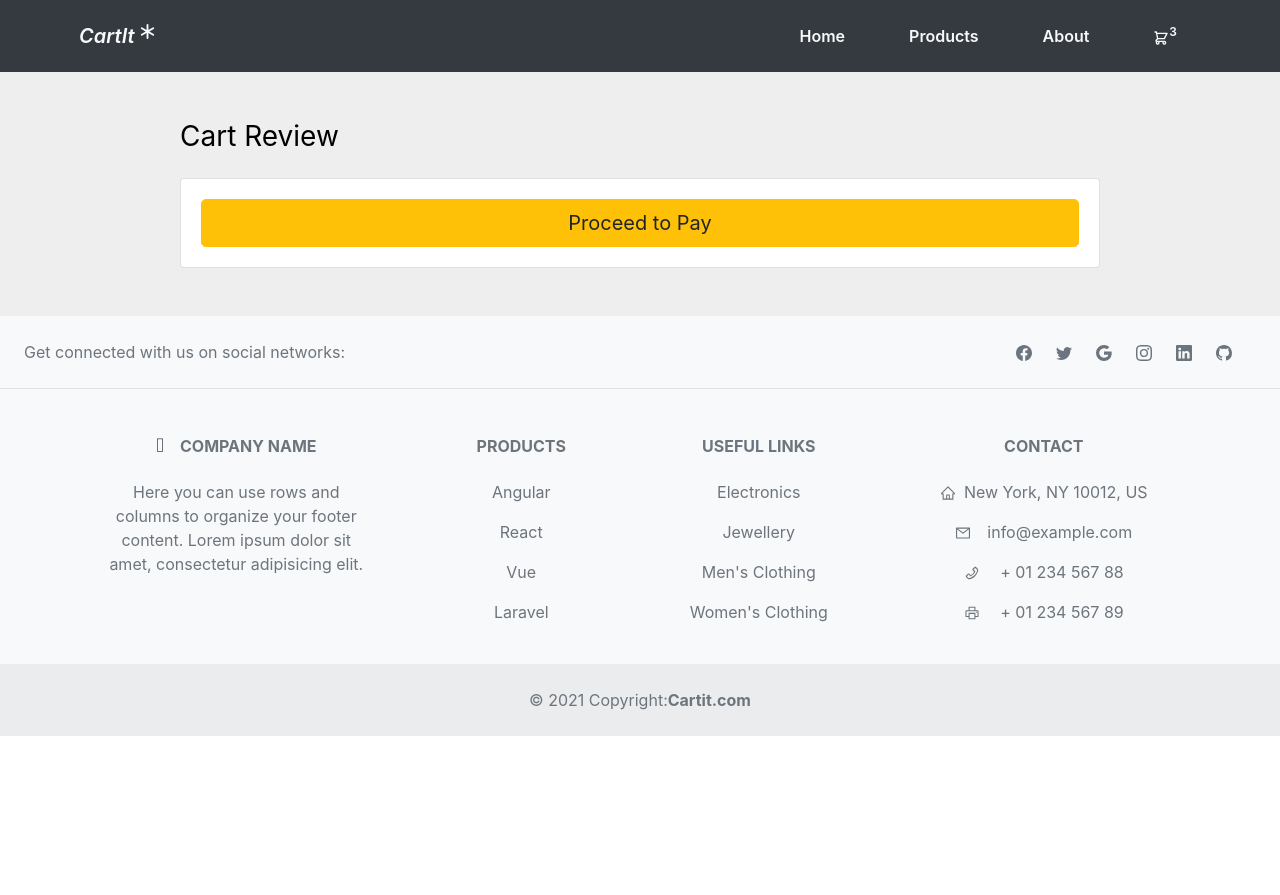
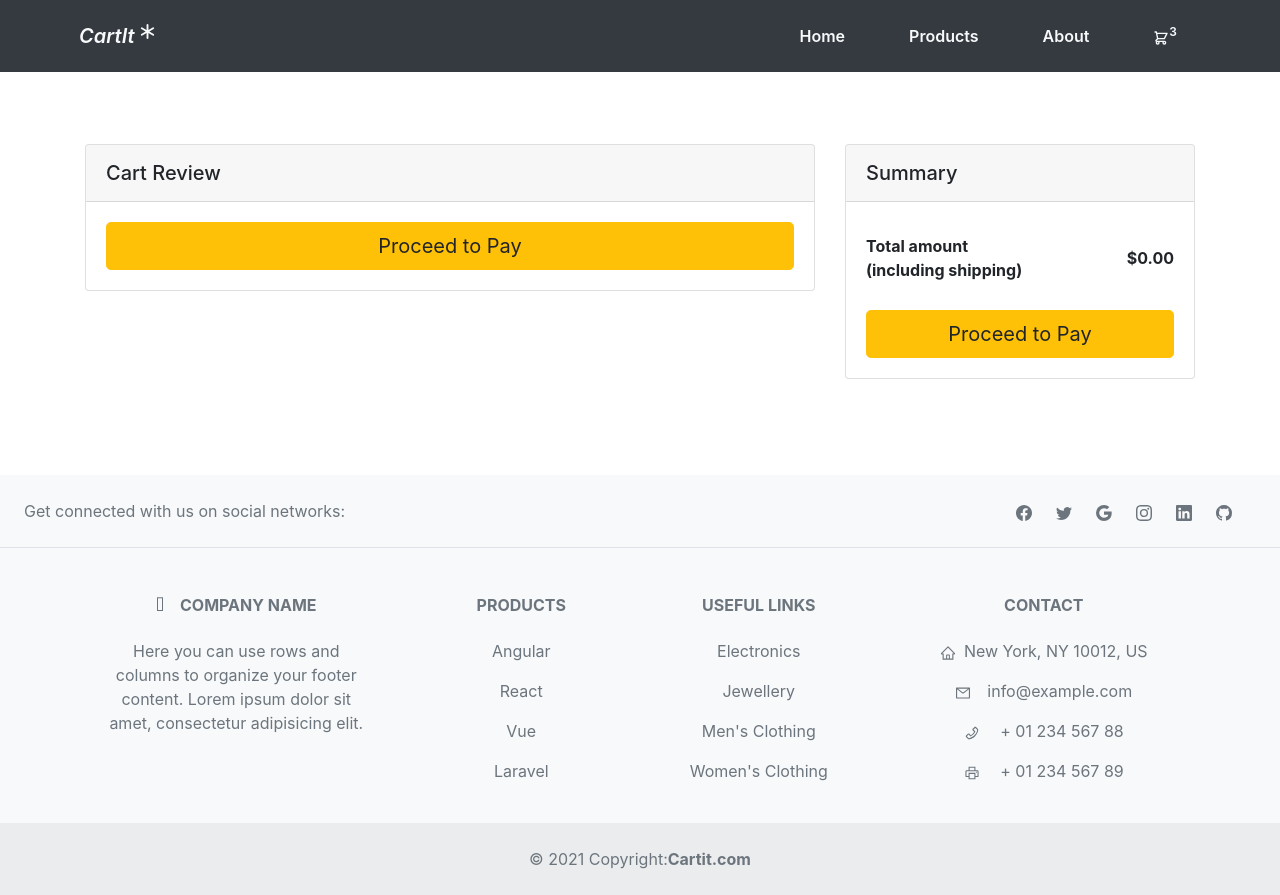
Before and after one commit to vishal-arora-2/your-store, a React (Create React App) app: page /cartreview in a window 1280 px wide. Before the commit the page ends 800 px from the top, so only its background shows below. Built offline with nearby package versions, Linux system fonts and the light colour scheme.

Commit message:
Layout Changes

```diff
--- a/src/Pages/CartReview.jsx
+++ b/src/Pages/CartReview.jsx
@@ -1,5 +1,6 @@
 import { useState, useEffect } from "react";
 import { useSelector } from "react-redux";
+import Total from "../components/CartCard/RightTotal";
 import CartReviewCard from "../components/CartReviewCard/CartReviewCard";
 
 const CartReview = () => {
@@ -13,19 +14,17 @@ const CartReview = () => {
   }, [data.cartItems]);
 
   return (
-    <section class="h-100" style={{ backgroundColor: "#eee" }}>
-      <div class="container h-100 py-5">
-        <div class="row d-flex justify-content-center align-items-center h-100">
-          <div class="col-10">
-            <div class="d-flex justify-content-between align-items-center mb-4">
-              <h3 class="fw-normal mb-0 text-black">Cart Review</h3>
-            </div>
-            <div>
+    <section className="h-100 gradient-custom">
+      <div className="container py-5">
+        <div className="row d-flex justify-content-center my-4">
+          <div className="col-md-8">
+            <div className="card mb-4">
+              <div className="card-header py-3">
+                <h5 className="mb-0">Cart Review</h5>
+              </div>
               {details.map((item) => {
                 return <CartReviewCard item={item} />;
               })}
-            </div>
-            <div class="card">
               <div class="card-body">
                 <button type="button" class="btn btn-warning btn-block btn-lg">
                   Proceed to Pay
@@ -33,6 +32,7 @@ const CartReview = () => {
               </div>
             </div>
           </div>
+          <Total condition={"1"} />
         </div>
       </div>
     </section>
--- a/src/Pages/Myrouter.jsx
+++ b/src/Pages/Myrouter.jsx
@@ -15,7 +15,7 @@ const Myrouter = () => {
         <Navbar />
         <Routes>
           <Route path="/" element={<Home />} />
-          <Route path="/cart" element={<CartReview />} />
+          <Route path="/cart" element={<Cart />} />
           <Route path="/about" element={<About />} />
           <Route path="/productlist" element={<ProductList />} />
           <Route path="/cartreview" element={<CartReview />} />
--- a/src/components/CartCard/RightTotal.jsx
+++ b/src/components/CartCard/RightTotal.jsx
@@ -1,27 +1,28 @@
-import React from 'react'
-import { useSelector } from 'react-redux';
-import { useState, useEffect } from 'react';
-import { FaShippingFast } from 'react-icons/fa';
-import { useDispatch} from 'react-redux';
-import { cartActions } from '../../slice/cartSlice';
-const Total = () => {
-  const dispatch= useDispatch();
-    const [details, setdetails] = useState([])
-    var [total, settotal]= useState();
-    const data=useSelector(state=>{
+import React from "react";
+import { useSelector } from "react-redux";
+import { useState, useEffect } from "react";
+import { FaShippingFast } from "react-icons/fa";
+import { useDispatch } from "react-redux";
+import { cartActions } from "../../slice/cartSlice";
+import { NavLink } from "react-router-dom";
+const Total = (props) => {
+  const dispatch = useDispatch();
+  const [details, setdetails] = useState([]);
+  var [total, settotal] = useState();
+  const data = useSelector((state) => {
     return state.cart.cartItems;
-    })
-    useEffect(()=>{
+  });
+  useEffect(() => {
     setdetails(data);
-      let sum=0;
-      details?.map((item)=>{
-          sum= sum+(item.price*item.quantity)
-      })
-      settotal(sum.toFixed(2))
-    })
-    const removeallfromcart=()=>{
-      dispatch(cartActions.removeAllFromcart())
-    }
+    let sum = 0;
+    details?.map((item) => {
+      sum = sum + item.price * item.quantity;
+    });
+    settotal(sum.toFixed(2));
+  });
+  const removeallfromcart = () => {
+    dispatch(cartActions.removeAllFromcart());
+  };
 
   return (
     <div class="col-md-4">
@@ -31,38 +32,73 @@ const Total = () => {
         </div>
         <div class="card-body">
           <ul class="list-group list-group-flush">
-          <li
-            class="list-group-item d-flex justify-content-between align-items-center border-0 px-0 pb-0">
+            {props.condition === "1" ? (
+              <>
+                <li class="list-group-item d-flex justify-content-between align-items-center border-0 px-0 mb-3">
+                  <div>
+                    <strong>Total amount</strong>
+                    <strong>
+                      <p class="mb-0">(including shipping)</p>
+                    </strong>
+                  </div>
+                  <span>
+                    <strong>${total}</strong>
+                  </span>
+                </li>
+              </>
+            ) : (
+              <>
+                <li class="list-group-item d-flex justify-content-between align-items-center border-0 px-0 pb-0">
                   Subtotal
                   <span>${total}</span>
                 </li>
                 <li class="list-group-item d-flex justify-content-between align-items-center px-0">
                   Shipping
-            <span>Free shipping <FaShippingFast/></span>
+                  <span>
+                    Free shipping <FaShippingFast />
+                  </span>
                 </li>
-          <li
-            class="list-group-item d-flex justify-content-between align-items-center border-0 px-0 mb-3">
+                <li class="list-group-item d-flex justify-content-between align-items-center border-0 px-0 mb-3">
                   <div>
                     <strong>Total amount</strong>
                     <strong>
                       <p class="mb-0">(including GST)</p>
                     </strong>
                   </div>
-            <span><strong>${total}</strong></span>
+                  <span>
+                    <strong>${total}</strong>
+                  </span>
                 </li>
+              </>
+            )}
           </ul>
-
-        <button type="button" class="btn btn-primary btn-lg btn-block">
+          {props.condition === "1" ? (
+            <>
+              <button type="button" class="btn btn-warning btn-block btn-lg">
+                Proceed to Pay
+              </button>
+            </>
+          ) : (
+            <>
+              <NavLink to="/cartreview" style={{ textDecoration: "none" }}>
+                <button type="button" class="btn btn-dark btn-lg btn-block">
                   Go to checkout
                 </button>
-        <button type="button" class="btn btn-warning btn-lg btn-block" onClick={removeallfromcart}>
+              </NavLink>
+              <button
+                type="button"
+                class="btn btn-warning btn-lg btn-block"
+                style={{ marginTop: "10px" }}
+                onClick={removeallfromcart}
+              >
                 Clear Cart
               </button>
+            </>
+          )}
         </div>
       </div>
     </div>
+  );
+};
 
-  )
-}
-
-export default Total
+export default Total;
--- a/src/components/CartCard/ShoppingCart.jsx
+++ b/src/components/CartCard/ShoppingCart.jsx
@@ -1,30 +1,31 @@
-import React from 'react'
-import { useState, useEffect } from 'react';
-import { useSelector } from 'react-redux';
-import TestCard from './LeftCartCard';
-import Total from './RightTotal';
-import { MdOutlineRemoveShoppingCart } from 'react-icons/md'
-import { Link } from 'react-router-dom';
+import React from "react";
+import { useState, useEffect } from "react";
+import { useSelector } from "react-redux";
+import TestCard from "./LeftCartCard";
+import Total from "./RightTotal";
+import { MdOutlineRemoveShoppingCart } from "react-icons/md";
+import { Link } from "react-router-dom";
 
 const CartCard = () => {
+  const [details, setdetails] = useState([]);
+  const data = useSelector((state) => {
+    return state.cart.cartItems;
+  });
 
-    const [details, setdetails] = useState([])
-    const data=useSelector(state=>{
-      return state.cart.cartItems;
-    })
-
-    useEffect(()=>{
+  useEffect(() => {
     setdetails(data);
-    },[data])
-
+  }, [data]);
 
   return (
     <>
- {details.length===0 ? (
+      {details.length === 0 ? (
         <>
-<div style={{textAlign:"center"}}><MdOutlineRemoveShoppingCart style={{fontSize:"10rem"}}/>
+          <div style={{ textAlign: "center" }}>
+            <MdOutlineRemoveShoppingCart style={{ fontSize: "10rem" }} />
             <h2>Your Cart is empty</h2>
-<Link to="/productlist"><button className='btn btn-success'>Explore Products</button></Link>
+            <Link to="/productlist">
+              <button className="btn btn-success">Explore Products</button>
+            </Link>
           </div>
         </>
       ) : (
@@ -36,19 +37,18 @@ const CartCard = () => {
                   <div className="card-header py-3">
                     <h5 className="mb-0">Shopping Cart</h5>
                   </div>
-          {details.map((b)=>{
-        return <TestCard b={b} />
+                  {details.map((b) => {
+                    return <TestCard b={b} />;
                   })}
                 </div>
-
               </div>
-      <Total/>
+              <Total condition={"2"} />
             </div>
           </div>
         </section>
       )}
     </>
-  )
-}
+  );
+};
 
-export default CartCard
+export default CartCard;
--- a/src/components/CartReviewCard/CartReviewCard.jsx
+++ b/src/components/CartReviewCard/CartReviewCard.jsx
@@ -3,7 +3,7 @@ import { BsStarFill } from "react-icons/bs";
 
 const CartReviewCard = (props) => {
   return (
-    <div>
+    <div className="mt-3">
       <div class="row justify-content-center mb-3">
         <div class="col-md-12 col-xl-10">
           <div class="shadow-sm card border rounded-3">
@@ -14,7 +14,7 @@ const CartReviewCard = (props) => {
                     class="bg-image hover-zoom ripple rounded ripple-surface"
                     style={{ textAlign: "center" }}
                   >
-                    <img src={props.item.image} height="180px" alt="product" />
+                    <img src={props.item.image} width="100px" alt="product" />
                   </div>
                 </div>
                 <div class="col-md-6 col-lg-6 col-xl-6">
@@ -27,7 +27,9 @@ const CartReviewCard = (props) => {
                       <BsStarFill />
                     </div>
                   </div>
-                  <p class="text-muted mt-5">"{props.item.description}"</p>
+                  <p class="text-muted mt-5 text-truncate">
+                    "{props.item.description}"
+                  </p>
                 </div>
                 <div class="col-md-6 col-lg-3 col-xl-3 border-sm-start-none border-start">
                   <div class="d-flex flex-row align-items-center mb-1">
@@ -35,14 +37,8 @@ const CartReviewCard = (props) => {
                   </div>
                   <h6 class="text-success">Free shipping</h6>
                   <div class="d-flex flex-column mt-4">
-                    <button class="btn btn-primary btn-sm" type="button">
+                    <button class="btn btn-dark btn-sm" type="button">
                       {props.item.quantity}
-                    </button>
-                    <button
-                      class="btn btn-outline-primary btn-sm mt-2"
-                      type="button"
-                    >
-                      Add to wishlist
                     </button>
                   </div>
                 </div>
```
Lines whose indentation alone changed are shown as unchanged.
